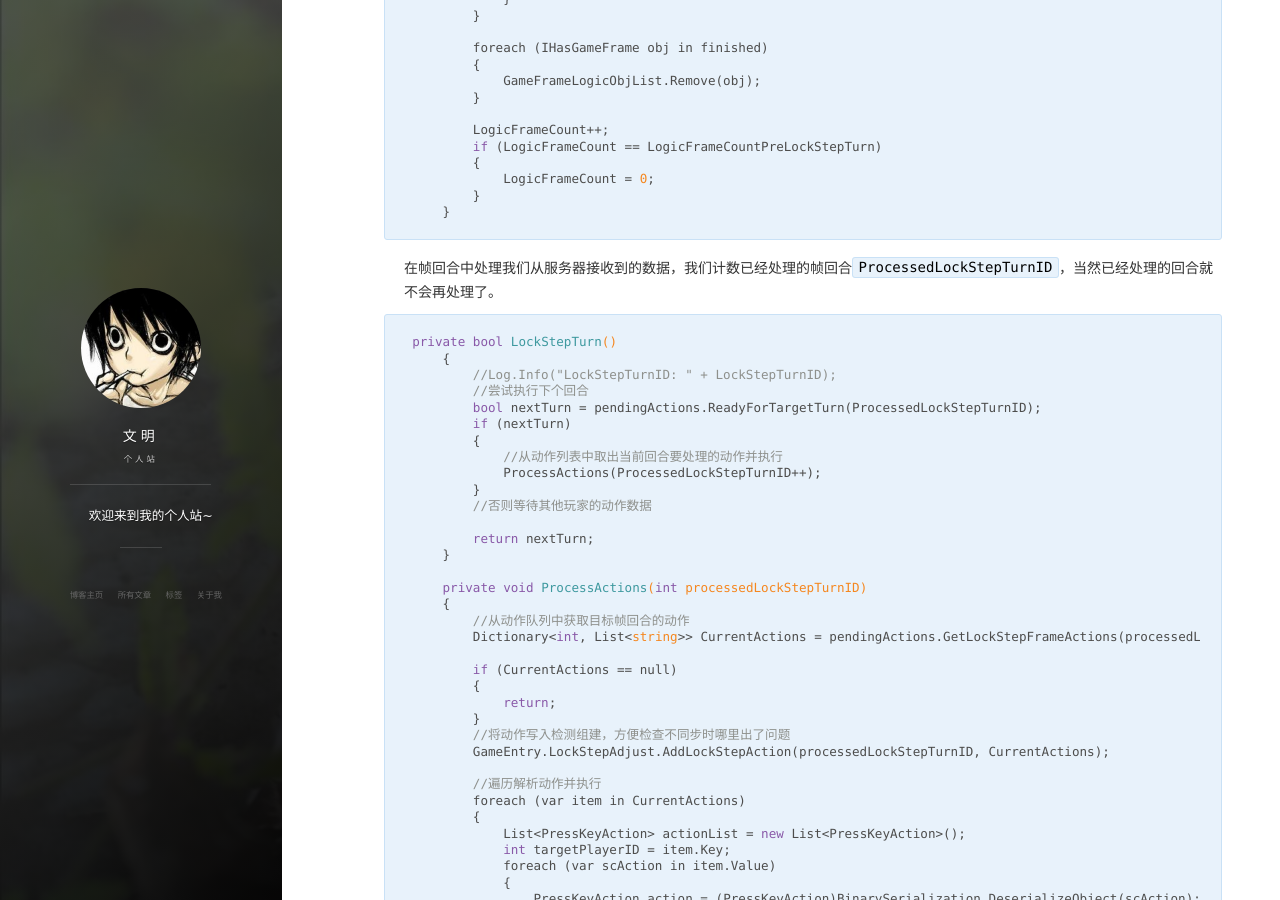
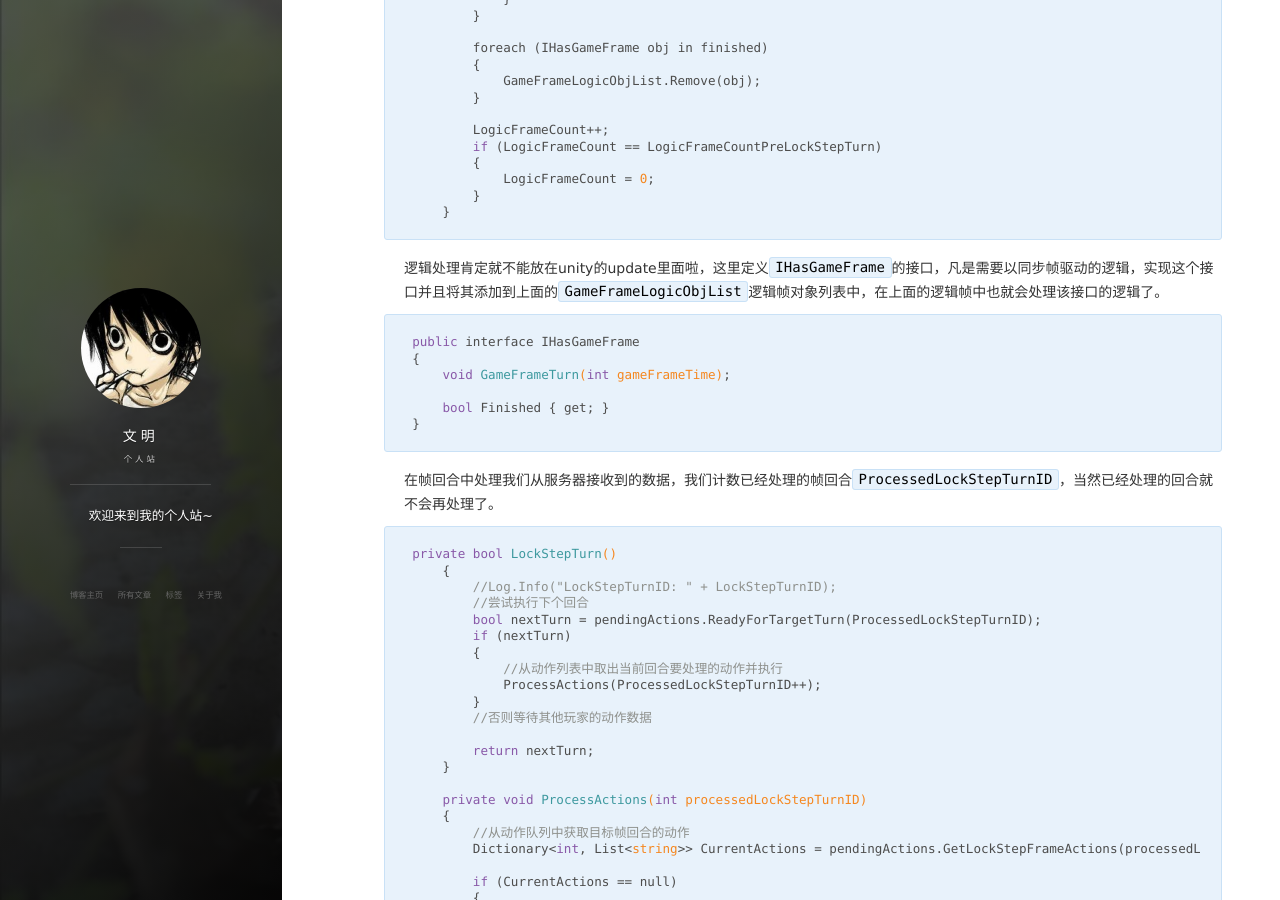
Before and after one commit to 793828490/793828490.github.io, a Jekyll site: the page built from _posts/2017-10-18-网络帧同步的原理及实现.md, in a window 1280 px wide and 900 px high, scrolled down 3390 px. Built offline with Jekyll 4.4.1, drawn with Linux system fonts in a browser that asks for light colours; nearby versions of some CDN libraries.

Commit message:
增加帧逻辑对象描述

````diff
--- a/_posts/2017-10-18-网络帧同步的原理及实现.md
+++ b/_posts/2017-10-18-网络帧同步的原理及实现.md
@@ -121,6 +121,15 @@ void Update()
             LogicFrameCount = 0;
         }
     }
+```
+逻辑处理肯定就不能放在unity的update里面啦，这里定义`IHasGameFrame`的接口，凡是需要以同步帧驱动的逻辑，实现这个接口并且将其添加到上面的`GameFrameLogicObjList`逻辑帧对象列表中，在上面的逻辑帧中也就会处理该接口的逻辑了。
+```csharp
+public interface IHasGameFrame
+{
+    void GameFrameTurn(int gameFrameTime);
+
+    bool Finished { get; }
+}
 ```
 在帧回合中处理我们从服务器接收到的数据，我们计数已经处理的帧回合`ProcessedLockStepTurnID`，当然已经处理的回合就不会再处理了。
 ```csharp
````
